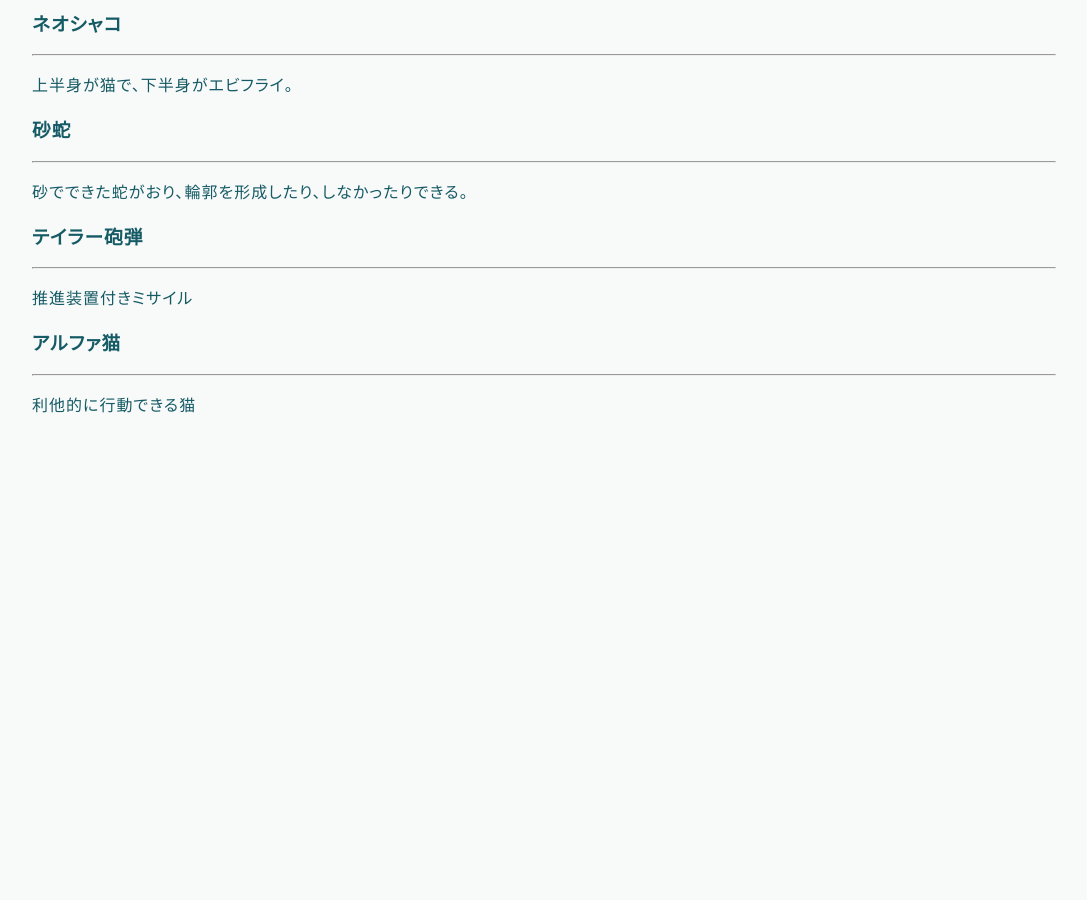
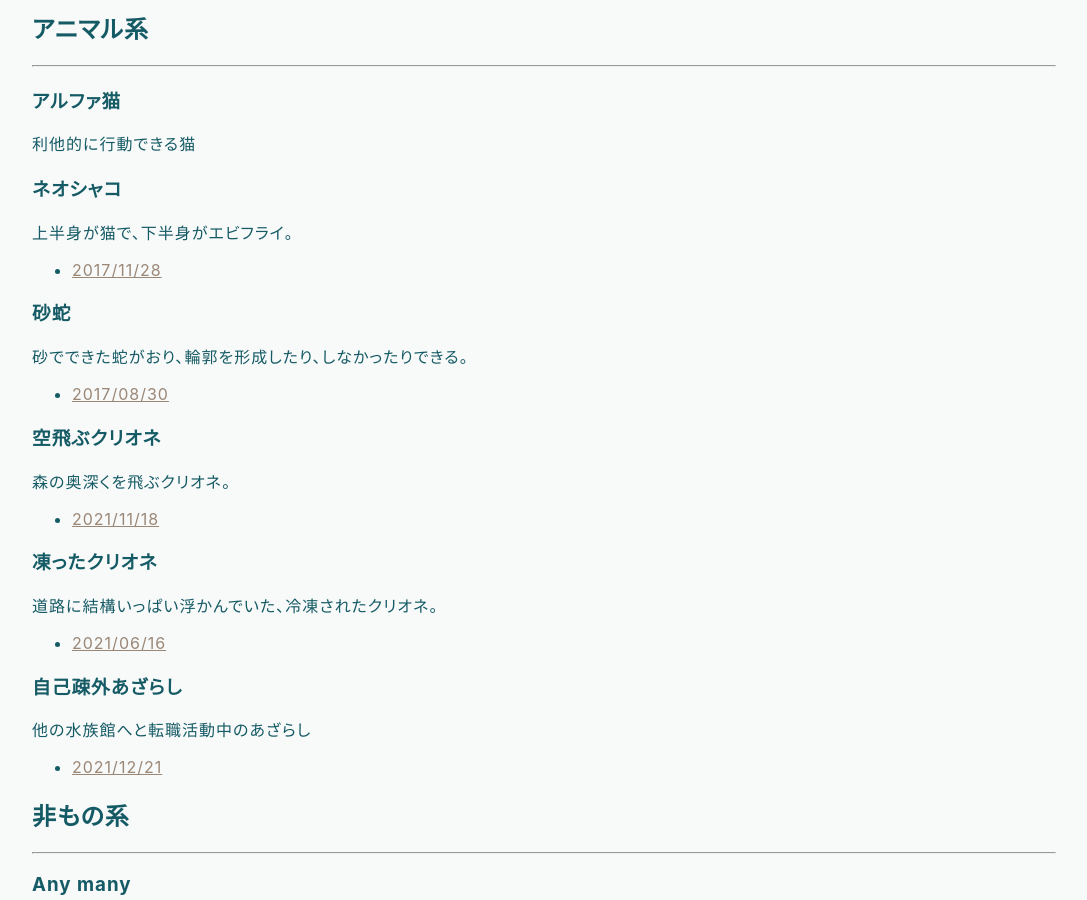
Before and after one commit to hihumi-riku/hihumi-riku.github.io, a Jekyll site: the page built from _posts/2019-01-25-concept_in_dream.md, in a window 1280 px wide and 900 px high, scrolled down 202 px. Shown: the whole window, without its empty margins (96-1183 px from the left). Built offline with Jekyll 4.4.1, drawn with Linux system fonts in a browser that asks for light colours; some of the changed text lies outside the part shown.

Commit message:
Update 2019-01-25-concept_in_dream.md

```diff
--- a/_posts/2019-01-25-concept_in_dream.md
+++ b/_posts/2019-01-25-concept_in_dream.md
@@ -3,19 +3,62 @@ layout: default
 title: 夢の中で出てきた概念
 ---
 
+## アニマル系
+---
+
+### アルファ猫
+利他的に行動できる猫
+
 ### ネオシャコ
----
 上半身が猫で、下半身がエビフライ。
+- [2017/11/28](https://hihumi-riku.github.io/2019/01/25/dream_2017.html#10)
 
 ### 砂蛇
+砂でできた蛇がおり、輪郭を形成したり、しなかったりできる。
+- [2017/08/30](https://hihumi-riku.github.io/2019/01/25/dream_2017.html#8)
+
+### 空飛ぶクリオネ
+森の奥深くを飛ぶクリオネ。
+- [2021/11/18](https://hihumi-riku.github.io/2021/05/04/dream_2021.html#14)
+
+### 凍ったクリオネ
+道路に結構いっぱい浮かんでいた、冷凍されたクリオネ。
+- [2021/06/16](https://hihumi-riku.github.io/2021/05/04/dream_2021.html#6)
+
+### 自己疎外あざらし
+他の水族館へと転職活動中のあざらし
+- [2021/12/21](https://hihumi-riku.github.io/2021/05/04/dream_2021.html#18)
+
+## 非もの系
 ---
-砂でできた蛇がおり、輪郭を形成したり、しなかったりできる。
+
+### Any many
+お笑い番組の名称。通称は「エニメニ」。
+- [2023/01/27](https://hihumi-riku.github.io/2023/06/24/dream_2023.html#4)
+
+### 洗濯部
+大学のサークルの一つ。文字通り洗濯を主な活動の内容としていた。
+- [2020/12/31](https://hihumi-riku.github.io/2020/01/15/dream_2020.html#11)
+
+### 虚数の時間計算量
+量子力学を使ったアルゴリズムには計算式にでてくるらしい。
+- [2019/12/08](https://hihumi-riku.github.io/2019/01/25/dream_2019.html#9)
+
+### 韮司
+戸籍がないために差別的な扱いを受けている人々のうち、産婆を担う人。
+- [2021/11/12](https://hihumi-riku.github.io/2021/05/04/dream_2021.html#13)
 
 
+## もの系
+---
+
 ### テイラー砲弾
----
-推進装置付きミサイル
+推進装置付きミサイル。
 
-### アルファ猫
----
-利他的に行動できる猫
+### 蒙緑地インク
+ベルベットのような短い毛足のふさふさしたインク。本の表紙に使われてた。
+- [2021/05/27](https://hihumi-riku.github.io/2021/05/04/dream_2021.html)
+
+### 雷真
+原子爆弾の特殊な信管の名称。
+- [2022/04/19](https://hihumi-riku.github.io/2023/06/24/dream_2022.html)
```
